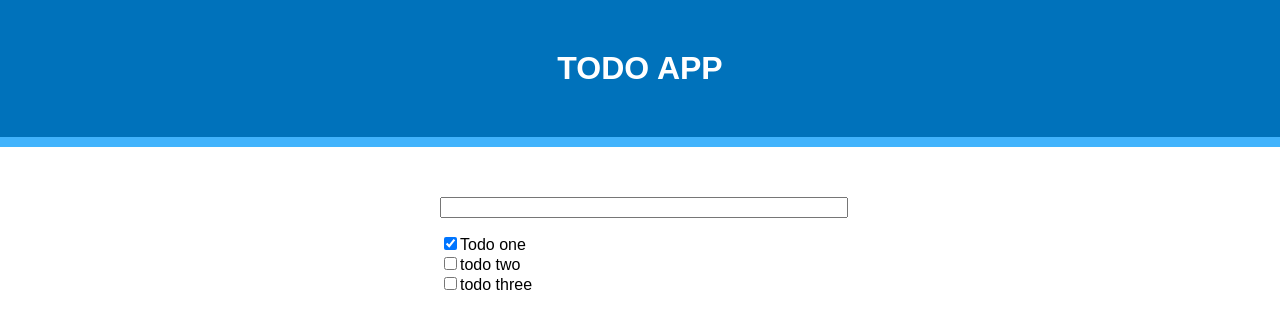
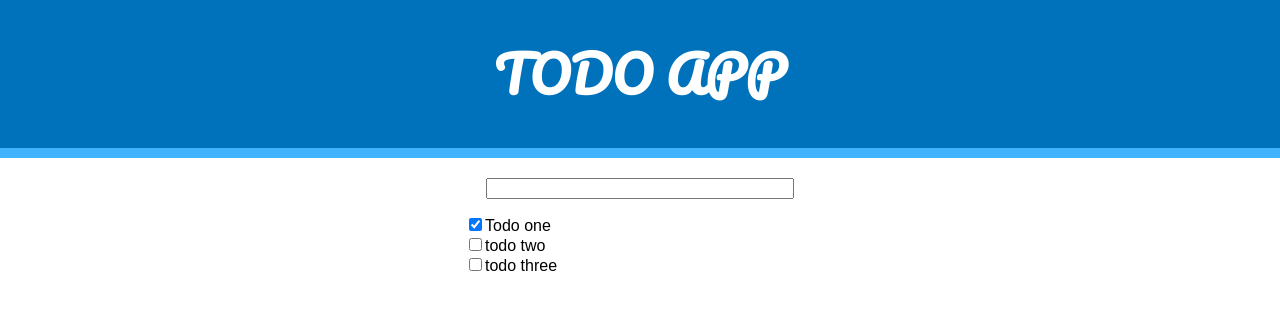
Before and after one commit to IsmaelEzequiel/hello-react, a React (Create React App) app: page / in a window 1280 px wide. Shown: the top 328 px of the page. Built offline with nearby package versions, Linux system fonts and the light colour scheme.

Commit message:
Responsive Design 480px

```diff
--- a/src/components/header/index.css
+++ b/src/components/header/index.css
@@ -1,8 +1,13 @@
+/* imports */
+ @import url('https://fonts.googleapis.com/css?family=Pacifico');
+
 h1 {
         margin: 0;
-    padding: 50px;
+        padding: 20px;
         color: #FFF;
         text-transform: uppercase;
+        font-size: 30px;
+        font-family: "Pacifico";
 }
 
 .App-header {
@@ -11,3 +16,10 @@ h1 {
         text-align: center;
         width: 100%;
 }
+
+@media screen and (min-width: 480px) {
+    h1 {
+        padding: 30px;
+        font-size: 50px;
+    }
+}
--- a/src/components/todo/index.css
+++ b/src/components/todo/index.css
@@ -1,10 +1,9 @@
 .Todo-app {
-    padding-top: 50px;
+    padding-top: 20px;
     margin: auto;
     text-align: left;
-    width: 400px;
+    width: 90%;
 }
-
 
 input[type="text"]::placeholder {
     background-color: #e9e9e9;
@@ -15,10 +14,22 @@ input[type="text"]:active {
 }
 
 .Form-input input[type="text"] {
-    width: 400px;
+    width: 99.2%;
 }
 
 .List-todo {
     list-style: none;
     padding: 0;
 }
+
+@media screen and (min-width: 480px) {
+    .Todo-app {
+        width: 350px;
+    }
+    .Form-input {
+        text-align: center;
+    }
+    .Form-input input[type="text"] {
+        width: 300px;
+    }
+}
--- a/src/components/todo/index.js
+++ b/src/components/todo/index.js
@@ -13,20 +13,20 @@ class Todo extends Component {
             ],
             currentTodo: ''
         };
-        this.handlerInputChange = this.handlerInputChange.bind(this);
+        this.handleChangeInput = this.handleChangeInput.bind(this);
     }
 
-    handlerInputChange(event) {
+    handleChangeInput (event) {
         this.setState({
             currentTodo: event.target.value
-        });
+        })
     }
 
     render() {
         return (
             <div className="Todo-app">
                 <form action="#" className="Form-input">
-                    <input type="text" onChange={this.handlerInputChange} value={ this.state.currentTodo }/>
+                    <input type="text" onChange={ this.handleChangeInput } value={ this.state.currentTodo }/>
                 </form>
                 <ul className="List-todo">
                     { this.state.todos.map(todo =>
```
Lines whose indentation alone changed are shown as unchanged.
